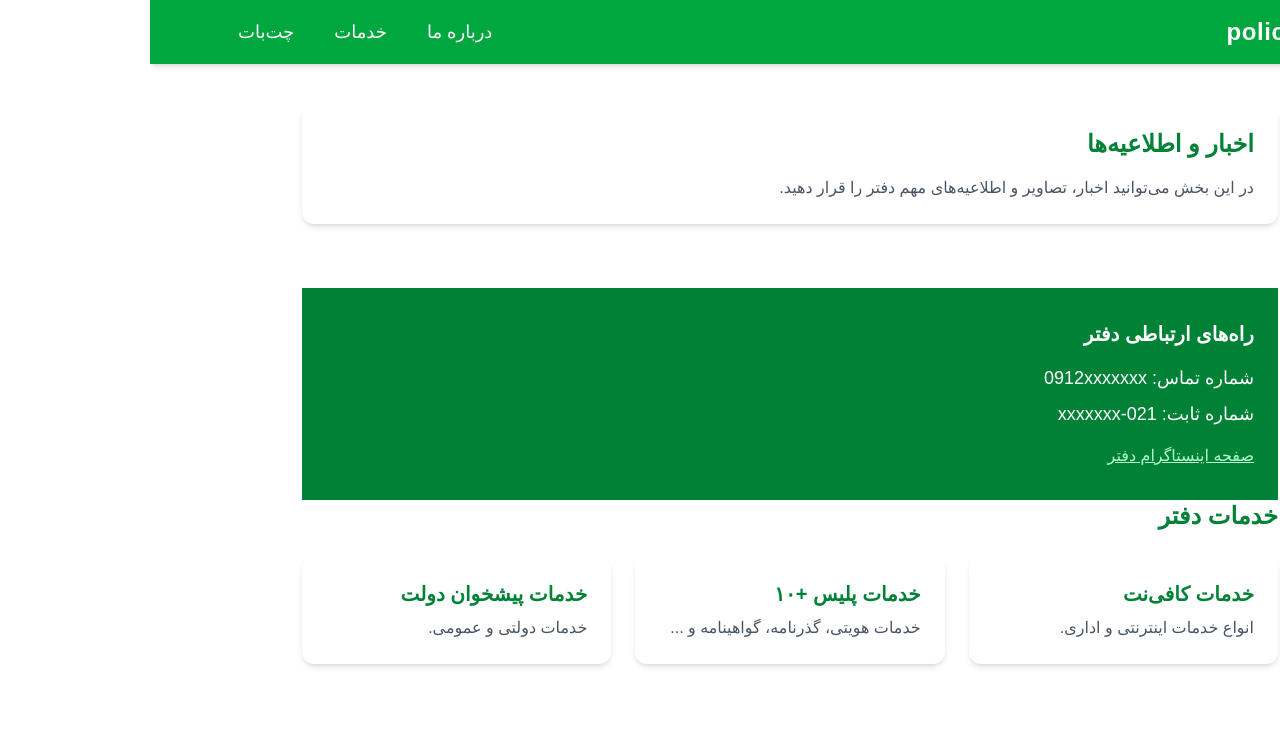
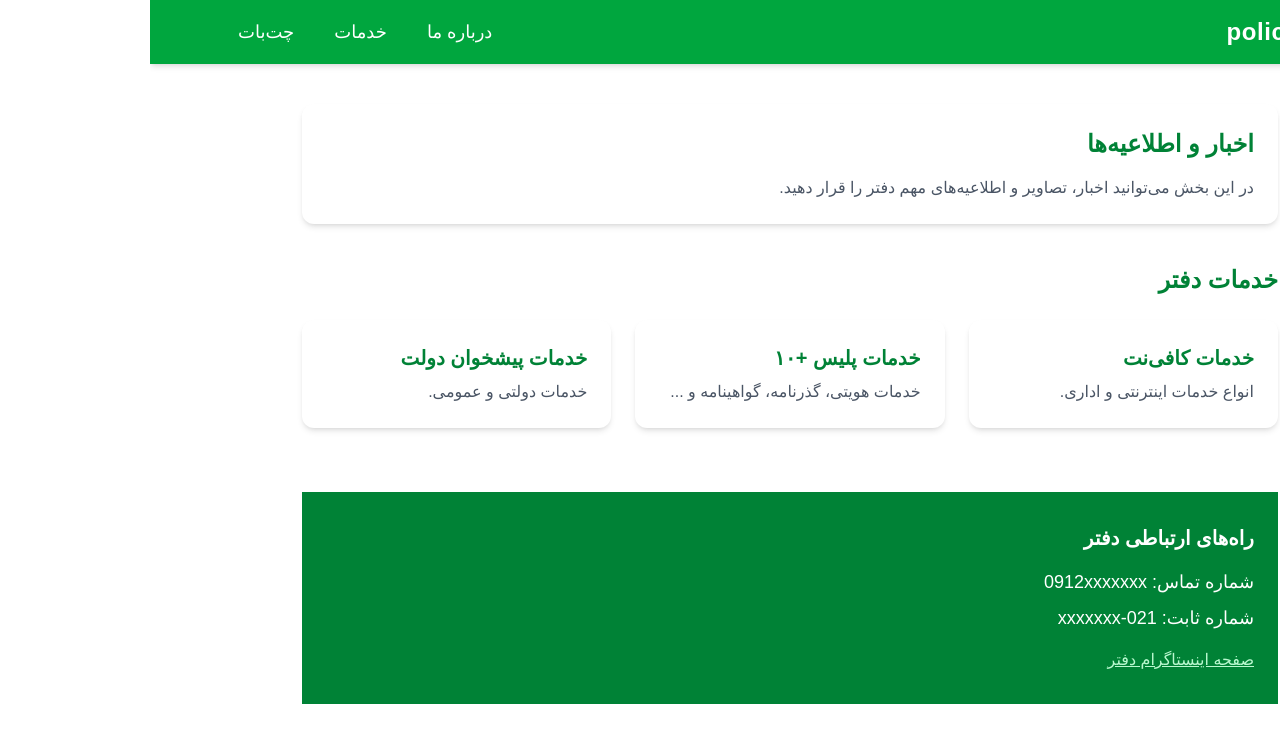
Before and after one commit to amshp/police10-site, a Next.js app: page / in a window 1280 px wide. Shown: the top 742 px of the page. Built offline with nearby package versions, Linux system fonts and the light colour scheme.

Commit message:
layout   update

```diff
--- a/app/globals.css
+++ b/app/globals.css
@@ -8,8 +8,8 @@
 
 @media (prefers-color-scheme: dark) {
   :root {
-    --background: #0a0a0a;
-    --foreground: #ededed;
+    --background: #ffffff;
+    --foreground: #2fab29;
   }
 }
 
--- a/app/layout.tsx
+++ b/app/layout.tsx
@@ -9,7 +9,7 @@ export default function RootLayout({ children }: { children: React.ReactNode })
 
   return (
     <html lang="fa" dir="rtl">
-      <body className="bg-gray-100">
+      <body className="bg-white">
 
         {/* Navbar */}
         <header className="bg-green-600 text-white shadow-md sticky top-0 z-50">
--- a/app/page.tsx
+++ b/app/page.tsx
@@ -9,27 +9,7 @@ export default function Home() {
           در این بخش می‌توانید اخبار، تصاویر و اطلاعیه‌های مهم دفتر را قرار دهید.
         </p>
       </section>
-<footer className="bg-green-700 text-white mt-16 py-8">
-  <div className="max-w-5xl mx-auto px-6">
 
-    <h3 className="text-xl font-bold mb-4">راه‌های ارتباطی دفتر</h3>
-
-    <div className="space-y-2 text-lg">
-      <p>شماره تماس: 0912xxxxxxx</p>
-      <p>شماره ثابت: 021-xxxxxxx</p>
-    </div>
-
-    <div className="mt-4">
-      <a
-        href="#"
-        className="text-green-200 underline hover:text-white transition"
-      >
-        صفحه اینستاگرام دفتر
-      </a>
-    </div>
-
-  </div>
-</footer>
       {/* Services Section */}
       <section>
         <h2 className="text-2xl font-bold text-green-700 mb-6">خدمات دفتر</h2>
@@ -56,6 +36,28 @@ export default function Home() {
 
         </div>
       </section>
+      <footer className="bg-green-700 text-white mt-16 py-8">
+  <div className="max-w-5xl mx-auto px-6">
+
+    <h3 className="text-xl font-bold mb-4">راه‌های ارتباطی دفتر</h3>
+
+    <div className="space-y-2 text-lg">
+      <p>شماره تماس: 0912xxxxxxx</p>
+      <p>شماره ثابت: 021-xxxxxxx</p>
     </div>
+
+    <div className="mt-4">
+      <a
+        href="#"
+        className="text-green-200 underline hover:text-white transition"
+      >
+        صفحه اینستاگرام دفتر
+      </a>
+    </div>
+
+  </div>
+</footer>
+    </div>
+
   );
 }
```
